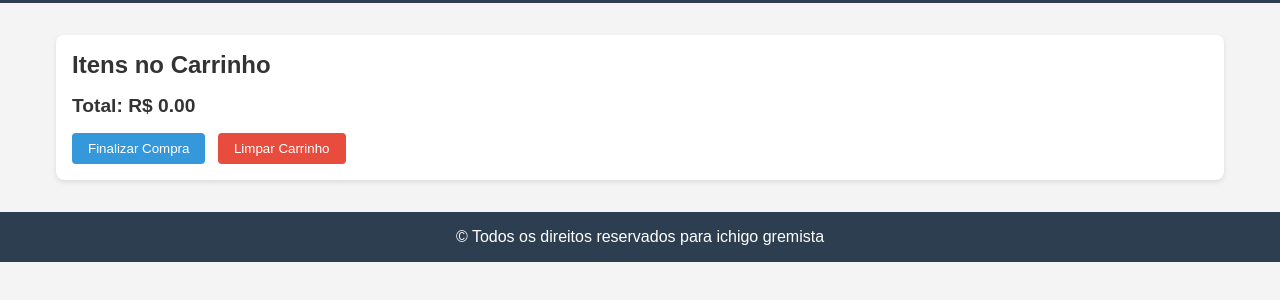
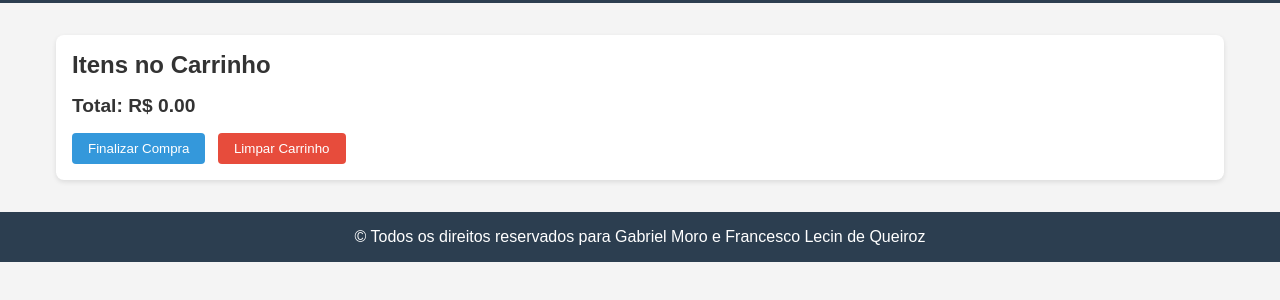
Before and after one commit to LunnarMan/LojaOnlineLivros3B, a plain HTML site: page cart.html in a window 1280 px wide. Shown: the part 82-382 px from the top of the page. Drawn offline with Linux system fonts and the light colour scheme.

Commit message:
Update cart.html

```diff
--- a/cart.html
+++ b/cart.html
@@ -3,7 +3,7 @@
 <head>
     <meta charset="UTF-8">
     <meta name="viewport" content="width=device-width, initial-scale=1.0">
-    <title>Carrinho - Livraria Estante Virtual</title>
+    <title>Carrinho - Livraria Online 3B</title>
     <link rel="stylesheet" href="estilo.css">
 </head>
 <body>
@@ -26,9 +26,10 @@
     </div>
 
     <footer>
-        <p>&copy; Todos os direitos reservados para ichigo gremista</p>
+        <p>&copy; Todos os direitos reservados para Gabriel Moro e Francesco Lecin de Queiroz</p>
     </footer>
 
     <script src="script.js"></script>
 </body>
+
 </html>
```
